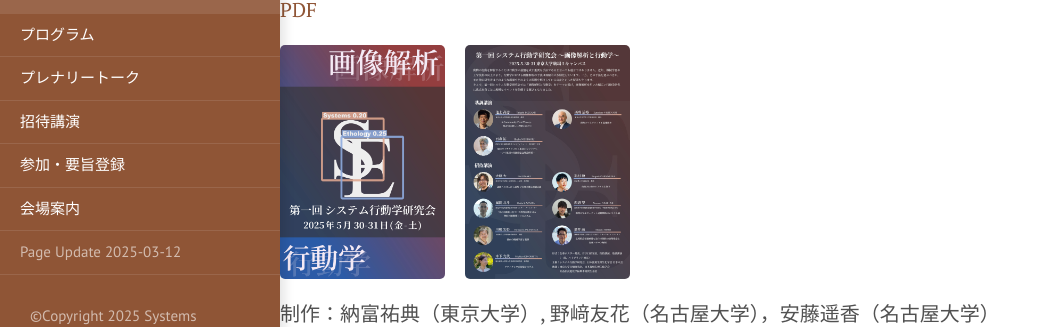
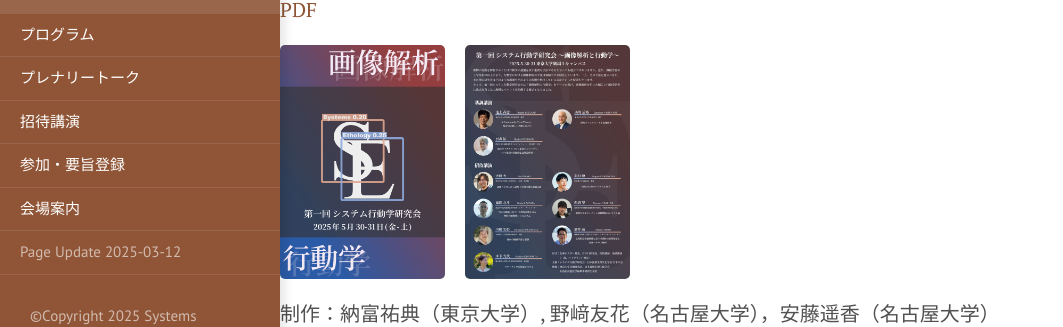
Before and after one commit to SystemsEthology/website, a Jekyll site: the page built from event_01/conference01_home.md, in a window 1280 px wide and 900 px high, scrolled down 1652 px. Shown: the part 148-475 px from the top of the window, without its empty margins (0-1063 px from the left). Built offline with Jekyll 4.4.1, drawn with Linux system fonts in a browser that asks for light colours.

Commit message:
Update conference01_home.md

```diff
--- a/event_01/conference01_home.md
+++ b/event_01/conference01_home.md
@@ -42,10 +42,10 @@
 
 ## ポスター
 ***
-<a href="{{ site.baseurl }}/event_01/images/poster_systems_ethology.pdf" target="_blank" rel="noopener noreferrer">PDF</a>
+<a href="{{ site.baseurl }}/event_01/images/poster_systems_ethology_01.pdf" target="_blank" rel="noopener noreferrer">PDF</a>
 
 <div style="display: flex; align-items: center; gap: 20px;">
-    <img src="{{ site.baseurl }}/event_01/images/poster_systems_ethology_01.jpg" width="165x">
+    <img src="{{ site.baseurl }}/event_01/images/poster_systems_ethology_01_01.jpg" width="165x">
     <img src="{{ site.baseurl }}/event_01/images/poster_systems_ethology_02.jpg" width="165px">
 </div>
 
```
